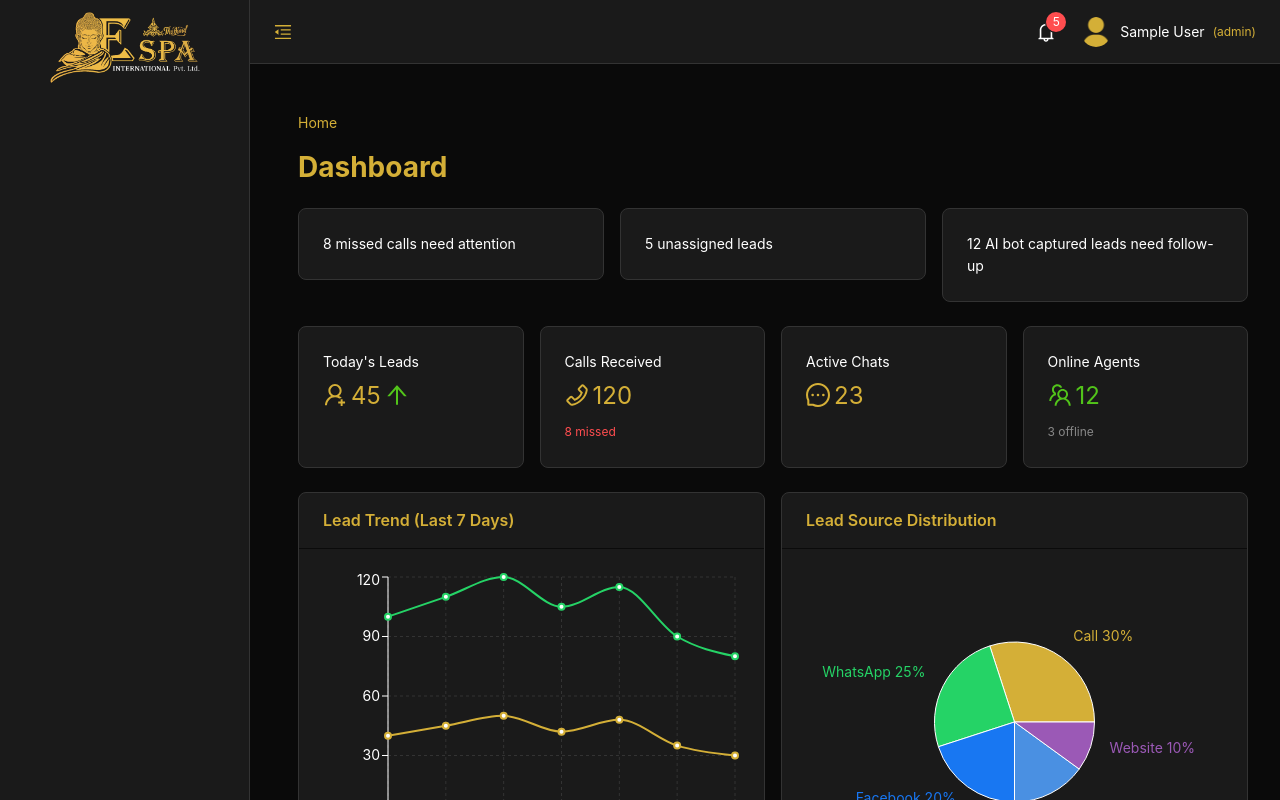
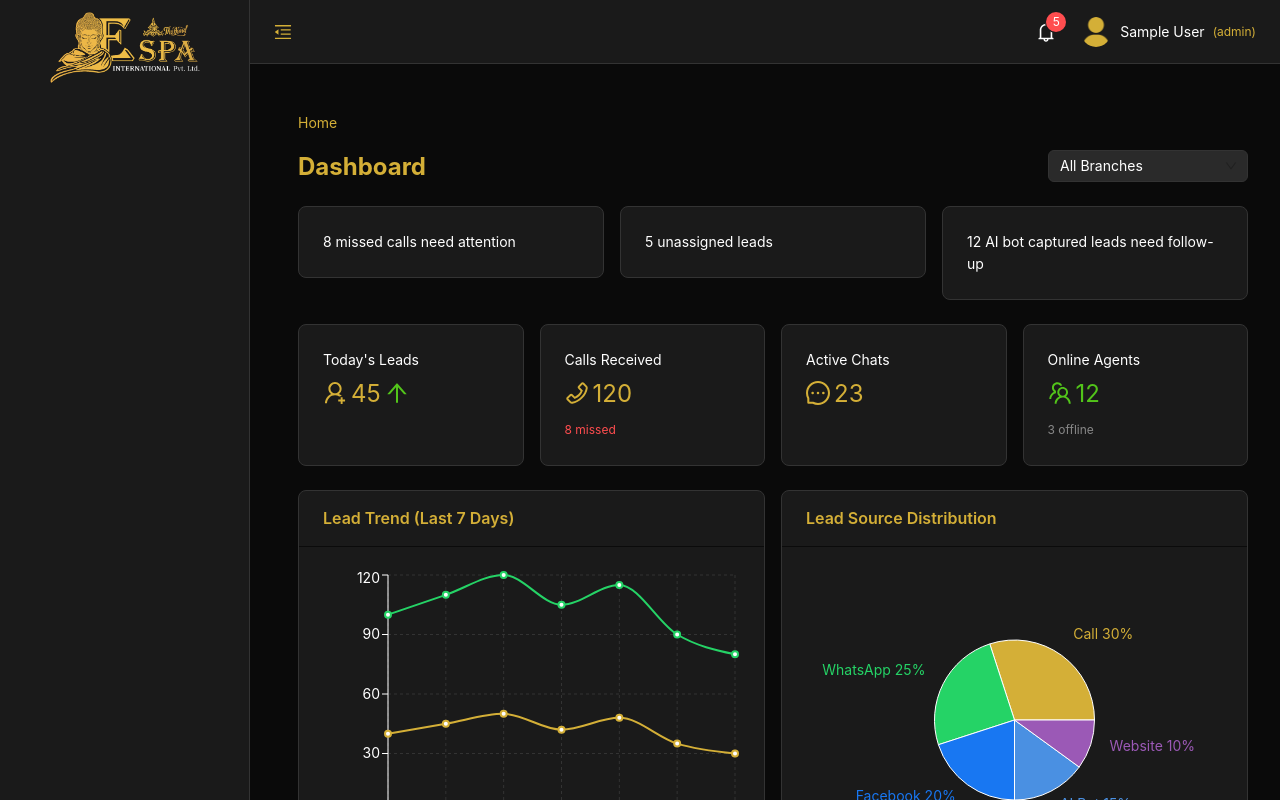
Before and after one commit to BoominathanM/Espa-International, a React (Vite) app in the folder frontend/: page / in a window 1280 px wide. Shown: the top 800 px of the page. Built offline with nearby package versions, Linux system fonts and the light colour scheme; sample sign-in values are in the browser's storage.

Commit message:
filter changes

```diff
--- a/frontend/package.json
+++ b/frontend/package.json
@@ -2,6 +2,7 @@
   "name": "espa-international-crm",
   "version": "1.0.0",
   "description": "ESPA International CRM Frontend",
+  "type": "module",
   "private": true,
   "dependencies": {
     "react": "^18.2.0",
--- a/frontend/src/pages/Dashboard/index.jsx
+++ b/frontend/src/pages/Dashboard/index.jsx
@@ -1,5 +1,5 @@
-import React from 'react'
-import { Row, Col, Card, Statistic, Table, Tag } from 'antd'
+import React, { useState } from 'react'
+import { Row, Col, Card, Statistic, Table, Tag, Select, Space } from 'antd'
 import {
   UserAddOutlined,
   PhoneOutlined,
@@ -7,6 +7,7 @@ import {
   TeamOutlined,
   ArrowUpOutlined,
   ArrowDownOutlined,
+  CloseCircleOutlined,
 } from '@ant-design/icons'
 import {
   LineChart,
@@ -26,11 +27,19 @@ import {
 import { useNavigate } from 'react-router-dom'
 import { useAuth } from '../../context/AuthContext'
 import { useResponsive } from '../../hooks/useResponsive'
+import { getBranchOptions } from '../../utils/branches'
+import { isSuperAdmin, isAdmin, isSupervisor } from '../../utils/permissions'
+
+const { Option } = Select
 
 const Dashboard = () => {
   const { isMobile, isTablet, isSmallLaptop, isDesktop } = useResponsive()
   const navigate = useNavigate()
   const { user } = useAuth()
+  const [selectedBranch, setSelectedBranch] = useState('all')
+
+  // Check if user should see branch dropdown
+  const showBranchDropdown = isSuperAdmin() || isAdmin() || isSupervisor()
 
   // Calculate chart height based on screen size
   const getChartHeight = () => {
@@ -165,7 +174,34 @@ const Dashboard = () => {
 
   return (
     <div style={{ width: '100%', maxWidth: '100%', overflowX: 'hidden', position: 'relative' }}>
-      <h1 style={{ color: '#D4AF37', marginBottom: 24 }}>Dashboard</h1>
+      <div style={{
+        display: 'flex',
+        flexDirection: isMobile ? 'column' : 'row',
+        justifyContent: 'space-between',
+        alignItems: isMobile ? 'flex-start' : 'center',
+        marginBottom: 24,
+        gap: 12,
+      }}>
+        <h1 style={{ color: '#D4AF37', margin: 0, fontSize: isMobile ? '20px' : '24px' }}>Dashboard</h1>
+        {showBranchDropdown && (
+          <Space>
+            <Select
+              value={selectedBranch}
+              onChange={(value) => setSelectedBranch(value || 'all')}
+              allowClear={selectedBranch !== 'all'}
+              clearIcon={<CloseCircleOutlined style={{ color: '#ffffff' }} />}
+              style={{ width: isMobile ? 150 : 200 }}
+              size={isMobile ? 'small' : 'middle'}
+            >
+              {getBranchOptions().map((branch) => (
+                <Option key={branch.value} value={branch.value}>
+                  {branch.label}
+                </Option>
+              ))}
+            </Select>
+          </Space>
+        )}
+      </div>
 
       {/* Alerts */}
       <Row gutter={[16, 16]} style={{ marginBottom: 24 }}>
--- a/frontend/src/pages/Reports/index.jsx
+++ b/frontend/src/pages/Reports/index.jsx
@@ -17,6 +17,7 @@ import {
   FilePdfOutlined,
   UpOutlined,
   DownOutlined,
+  CloseCircleOutlined,
 } from '@ant-design/icons'
 import {
   LineChart,
@@ -34,6 +35,8 @@ import {
   ResponsiveContainer,
 } from 'recharts'
 import { useResponsive } from '../../hooks/useResponsive'
+import { getBranchOptions } from '../../utils/branches'
+import { isSuperAdmin, isAdmin, isSupervisor } from '../../utils/permissions'
 import dayjs from 'dayjs'
 
 const { RangePicker } = DatePicker
@@ -42,6 +45,10 @@ const { Option } = Select
 const Reports = () => {
   const { isMobile, isTablet, isSmallLaptop, isDesktop } = useResponsive()
   const [reportType, setReportType] = useState('lead')
+  const [selectedBranch, setSelectedBranch] = useState('all')
+
+  // Check if user should see branch dropdown
+  const showBranchDropdown = isSuperAdmin() || isAdmin() || isSupervisor()
 
   // Calculate chart height based on screen size
   const getChartHeight = () => {
@@ -430,6 +437,23 @@ const Reports = () => {
       }}>
         <h1 style={{ color: '#D4AF37', margin: 0, fontSize: isMobile ? '20px' : '24px' }}>Reports & Analytics</h1>
         <Space wrap style={{ width: isMobile ? '100%' : 'auto' }}>
+          {showBranchDropdown && (
+            <Select
+              value={selectedBranch}
+              onChange={(value) => setSelectedBranch(value || 'all')}
+              allowClear={selectedBranch !== 'all'}
+              clearIcon={<CloseCircleOutlined style={{ color: '#ffffff' }} />}
+              style={{ width: isMobile ? '100%' : 200 }}
+              size={isMobile ? 'small' : 'middle'}
+              placeholder="Select Branch"
+            >
+              {getBranchOptions().map((branch) => (
+                <Option key={branch.value} value={branch.value}>
+                  {branch.label}
+                </Option>
+              ))}
+            </Select>
+          )}
           <Select
             value={reportType}
             onChange={setReportType}
--- /dev/null
+++ b/frontend/src/utils/branches.js
@@ -0,0 +1,58 @@
+// Branch utility functions
+
+// Get all branches
+// In production, this would fetch from an API
+export const getBranches = () => {
+  try {
+    // Try to get from localStorage (synced from Branch settings)
+    const storedBranches = localStorage.getItem('crm_branches')
+    if (storedBranches) {
+      return JSON.parse(storedBranches)
+    }
+  } catch (error) {
+    console.error('Error parsing stored branches:', error)
+  }
+
+  // Default mock branches
+  return [
+    {
+      key: '1',
+      name: 'Branch 1',
+      value: 'Branch 1',
+      label: 'Branch 1',
+    },
+    {
+      key: '2',
+      name: 'Branch 2',
+      value: 'Branch 2',
+      label: 'Branch 2',
+    },
+    {
+      key: '3',
+      name: 'Branch 3',
+      value: 'Branch 3',
+      label: 'Branch 3',
+    },
+    {
+      key: '4',
+      name: 'Branch 4',
+      value: 'Branch 4',
+      label: 'Branch 4',
+    },
+    {
+      key: 'all',
+      name: 'All Branches',
+      value: 'all',
+      label: 'All Branches',
+    },
+  ]
+}
+
+// Get branch options for Select component
+export const getBranchOptions = () => {
+  const branches = getBranches()
+  return branches.map((branch) => ({
+    value: branch.value || branch.name,
+    label: branch.label || branch.name,
+  }))
+}
```
